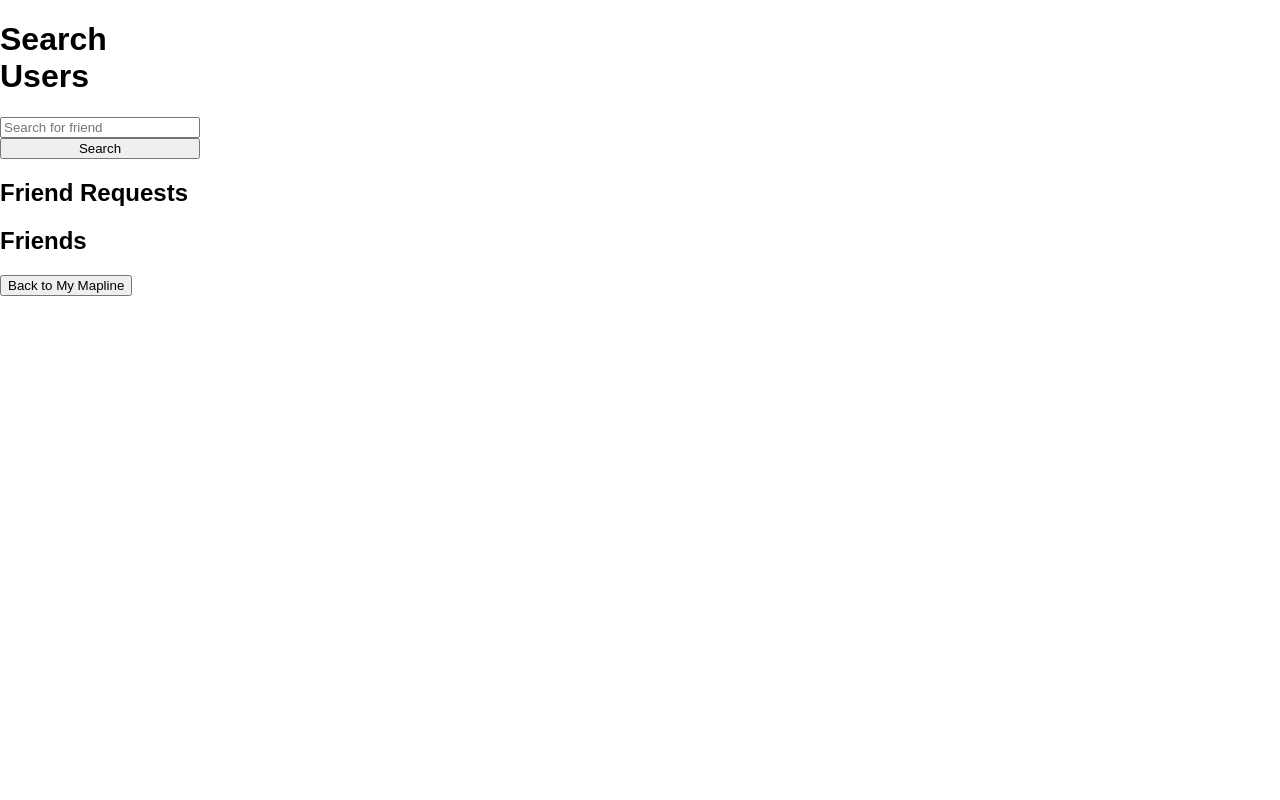
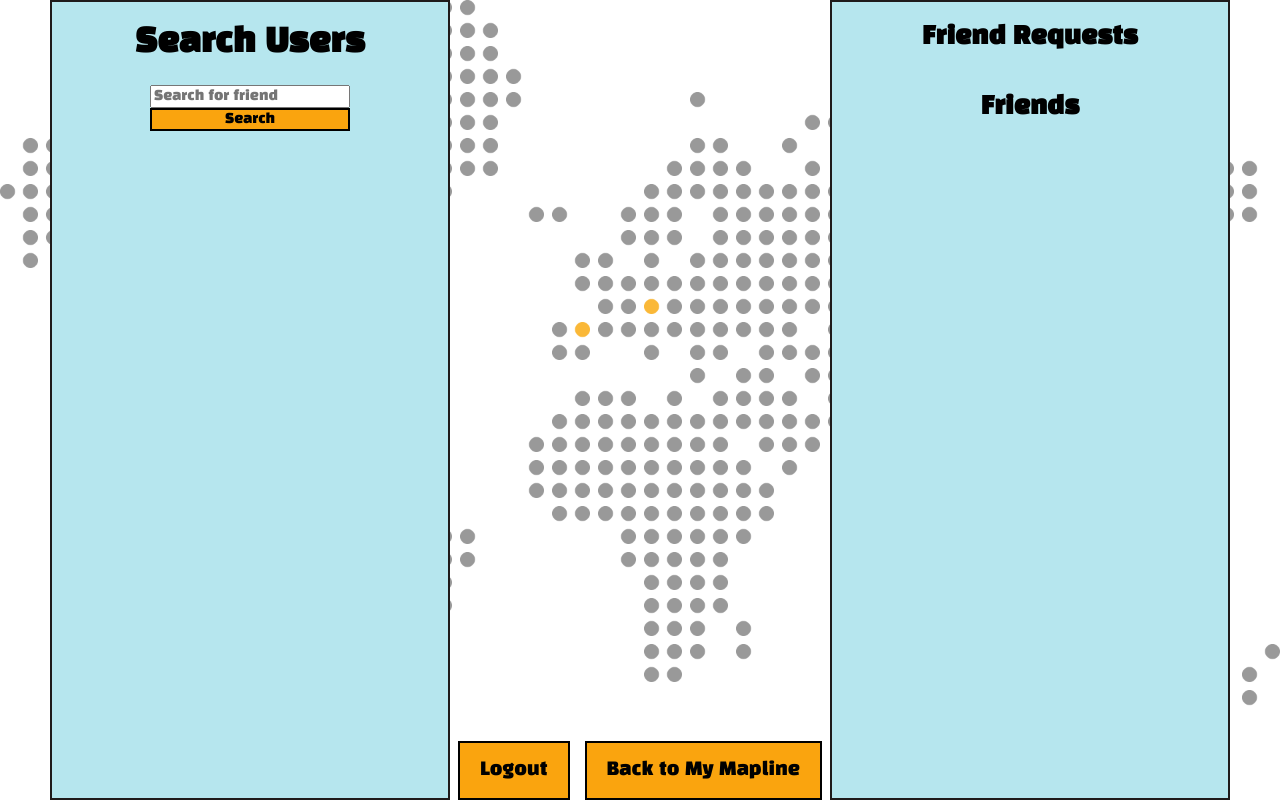
Before and after one commit to AlexTran0616/CS375-Course-Project, a website: page app/public/search.html in a window 1280 px wide. Drawn offline with Linux system fonts and the light colour scheme; no server answers.

Commit message:
friends search frontend

```diff
--- a/app/public/search.html
+++ b/app/public/search.html
@@ -4,34 +4,88 @@
 <head>
     <meta charset="utf-8" />
     <title>Search</title>
+    <link rel="stylesheet" href="https://cdnjs.cloudflare.com/ajax/libs/font-awesome/6.5.1/css/all.min.css">
+    <link rel="preconnect" href="https://fonts.googleapis.com">
+    <link rel="preconnect" href="https://fonts.gstatic.com" crossorigin>
+    <link href="https://fonts.googleapis.com/css2?family=Black+Han+Sans&display=swap" rel="stylesheet">
     <link rel="stylesheet" href="style.css">
+    <style>
+        body {
+            padding: 0 50px; /* small horizontal padding */
+            background-image: url(images/World-Map-PNG-Picture.png);
+            background-repeat: no-repeat;
+            background-size: cover;
+        }
+        .layout {
+            display: flex;
+            justify-content: space-between;
+            align-items: stretch;
+        }
+        .btn-group {
+            display: flex;
+            justify-content: center;
+            align-items: center;
+            gap: 15px;
+            margin-top: 30px;
+            position: fixed;
+            bottom: 0;
+            left: 0;
+            width: 100%;
+        }
+        .big-button {
+            padding: 16px 20px;
+            font-size: 18px;
+        }
+        #searchSection h1 {
+            white-space: nowrap;
+            align-self: center;
+        }
+        .page-section {
+            background-color: rgb(182, 230, 238);
+            border: 2px solid rgb(31, 27, 27);
+            height: 100vh;
+            width: 50vh;
+            box-sizing: border-box;
+            display: flex;
+            flex-direction: column;
+            align-items: center;
+        }
+        #results {
+            margin-top: 30px;
+        }
+        .result-row{
+            display: flex;
+            align-items: center;
+            gap: 12px;
+            margin-bottom: 10px;
+        }
+    </style>
 </head>
 
 <body>
-    <div id = "searchSection">
-
+    <div class="layout">
+        <div id = "searchSection" class="page-section">
             <form id = "searchForm">
                 <h1>Search Users</h1>
 
                 <input id = "search" type = "text" placeholder = "Search for friend">
                 <button id = "searchButton" type = "button">Search</button>
             </form>
-
             <div id = "results"></div>
-
         </div>
 
-
-    <div id = "friendsSection">
-        <h2>Friend Requests</h2>
+        <div id = "friendsSection" class="page-section">
+            <h2 id = "friendRequestsHeader">Friend Requests</h2>
             <div id = "friendRequests"></div>
 
             <h2>Friends</h2>
             <div id = "friendsList"></div>
-
         </div>
-
-    <button id="backToMaplineButton">Back to My Mapline</button>
+    </div>
+    <div class="btn-group">
+        <button id="logoutButton" class="big-button">Logout</button>
+        <button id="backToMaplineButton" class="big-button">Back to My Mapline</button>
+    </div>
     <script src="search.js"></script>
 </body>
 </html>
--- a/app/public/search.js
+++ b/app/public/search.js
@@ -63,7 +63,7 @@ document.querySelector("#searchButton").addEventListener("click", async function
                 }
 
             });
-
+            user.className = "result-row";
             user.appendChild(name);
             user.appendChild(addButton);
             results.appendChild(user);
@@ -87,7 +87,11 @@ async function loadFriendRequests() {
         const requests = document.querySelector("#friendRequests");
 
         requests.innerHTML = "";
-
+        if (data.length === 0) {
+            console.log("no friend requests");
+            document.getElementById("friendRequestsHeader").style.display = "none";
+            return;
+        }
         for (let i = 0; i < data.length; i++) {
 
             const account = data[i];
@@ -129,7 +133,7 @@ async function loadFriendRequests() {
                 }
 
             });
-
+            request.className = "result-row";
             request.appendChild(name);
             request.appendChild(acceptButton);
             requests.appendChild(request);
@@ -175,7 +179,7 @@ async function loadFriends() {
                 }
 
             });
-
+            friend.className = "result-row";
             friend.appendChild(name);
             friend.appendChild(viewButton);
             friendsList.appendChild(friend);
@@ -191,7 +195,9 @@ async function loadFriends() {
 document.getElementById("backToMaplineButton").addEventListener("click", function () {
     window.location.href = "map.html";
 });
-
+document.getElementById("logoutButton"). addEventListener("click", function () {
+    window.location.href = "login.html";
+})
 
 loadFriendRequests();
 loadFriends();
--- a/app/public/style.css
+++ b/app/public/style.css
@@ -23,14 +23,6 @@ form {
 .friendsSection {
     width: auto;
 }
-/*
-body {
-    display: grid;
-    grid-template-columns: 1fr 350px;
-    column-gap: 100px;
-    padding-right: 50px;
-}
-  */
 * {
     box-sizing: border-box;
     font-family: 'Black Han Sans', sans-serif;
@@ -125,6 +117,12 @@ body {
     border: 2px solid black;
     padding: 16px 20px;
     font-size: 18px;
+    cursor: pointer;
+}
+
+button {
+    background: #faa40e;
+    border: 2px solid black;
     cursor: pointer;
 }
 .timeline-row {
```
Also changed, not shown: app/public/images/World-Map-PNG-Picture.png (added), app/public/images/newandimprovedmaplogo.png (renamed from app/public/newandimprovedmaplogo.png). Lines whose indentation alone changed are shown as unchanged.
